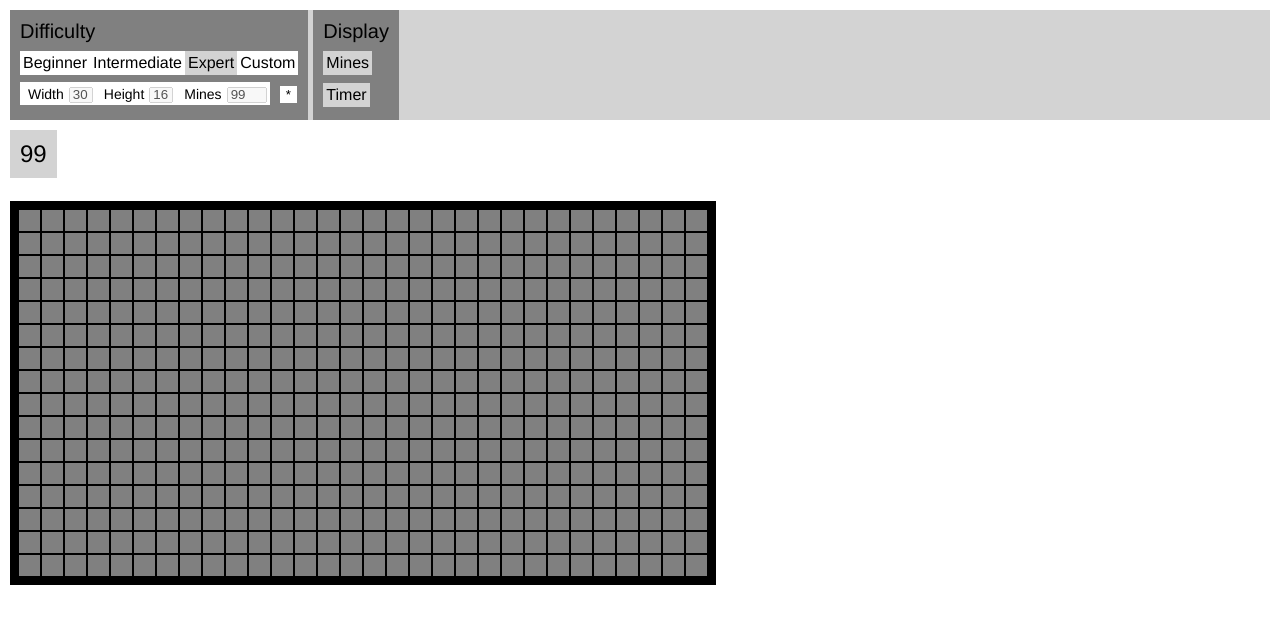
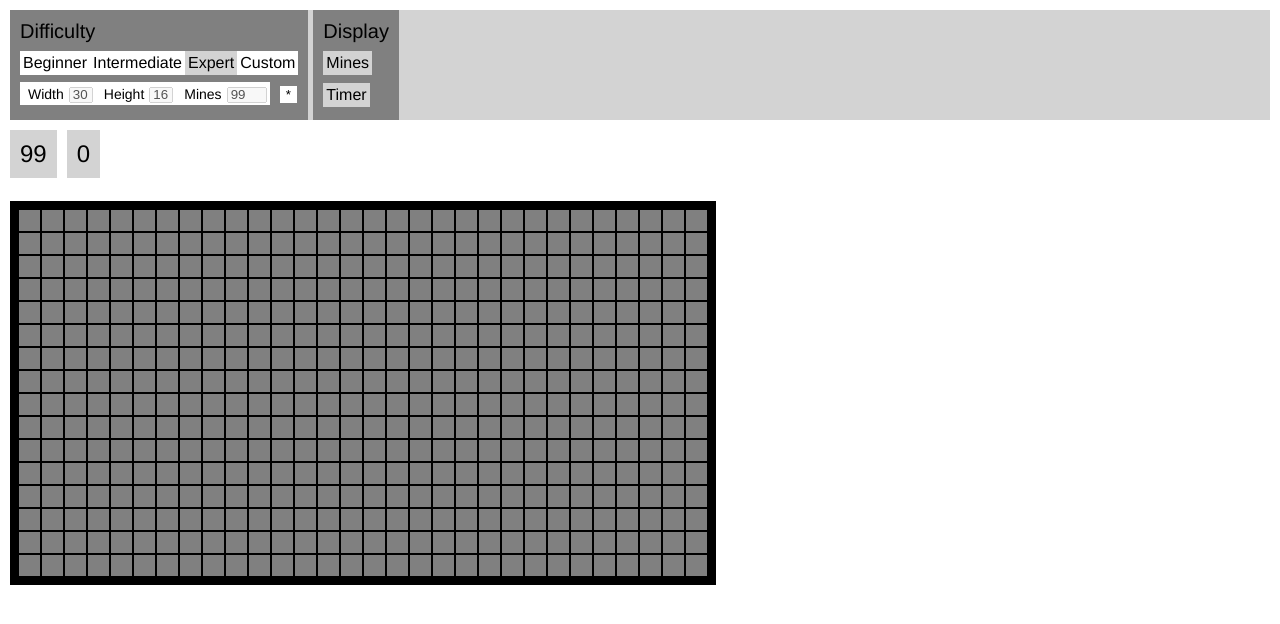
Before and after one commit to tinonion/return-of-the-mines, a React (Create React App) app: page / in a window 1280 px wide. Shown: the top 624 px of the page. Built offline with nearby package versions, Linux system fonts and the light colour scheme.

Commit message:
added toggable timer to UI

```diff
--- /dev/null
+++ b/src/app/css/Timer.css
@@ -0,0 +1,8 @@
+.timer {
+    margin-left: 10px;
+    padding: 10px;
+    display: inline-block;
+    background-color: lightgrey;
+    font-family: Helvetica;
+    font-size: 24px;
+}
--- a/src/app/game/RProgressMenu.tsx
+++ b/src/app/game/RProgressMenu.tsx
@@ -1,6 +1,7 @@
 import React from "react";
 import RMineCounter from "./RMineCounter";
 import ProgressInterface, { defaultProgressInterface } from "../../board/ProgressInterface";
+import RTimer from "./RTimer";
 
 interface ProgressMenuProps {
     collectProgressInterface: (i: ProgressInterface) => void,
@@ -14,7 +15,7 @@ export default function RProgressMenu(props: ProgressMenuProps) {
 
     const mineCounter = props.hasMineCounter ? <RMineCounter initialCount={props.initialCount}
                                                              interface={progressInterface}/> : <div/>
-    const timer = <div/>;
+    const timer = props.hasTimer ? <RTimer interface={progressInterface}/> : <div/>;
 
     props.collectProgressInterface(progressInterface);
 
--- /dev/null
+++ b/src/app/game/RTimer.tsx
@@ -0,0 +1,44 @@
+import { useState, useCallback, useRef } from "react";
+import React from "react";
+
+import ProgressInterface from "../../board/ProgressInterface";
+import "../css/Timer.css";
+
+interface TimerProps {
+    interface: ProgressInterface
+}
+
+export default function RTimer(props: TimerProps) {
+    const [time, setTime] = useState(0);
+    const [currentInterval, setCurrentInterval] = useState(null);
+
+    function timer() {
+        console.log("tick");
+        setTime(time => time + 1);
+    }
+
+    function start() {
+        const interval = setInterval(timer, 1000);
+        setCurrentInterval(interval);
+    }
+
+    function stop() {
+        clearInterval(currentInterval);
+    }
+
+    function reset() {
+        stop();
+        setTime(0);
+    }
+
+    let progressInterface = props.interface;
+    progressInterface.startGame = start;
+    progressInterface.endGame = stop;
+    progressInterface.resetGame = reset;
+
+    return (
+        <div className="timer">
+            {time}
+        </div>
+    );
+}
```
